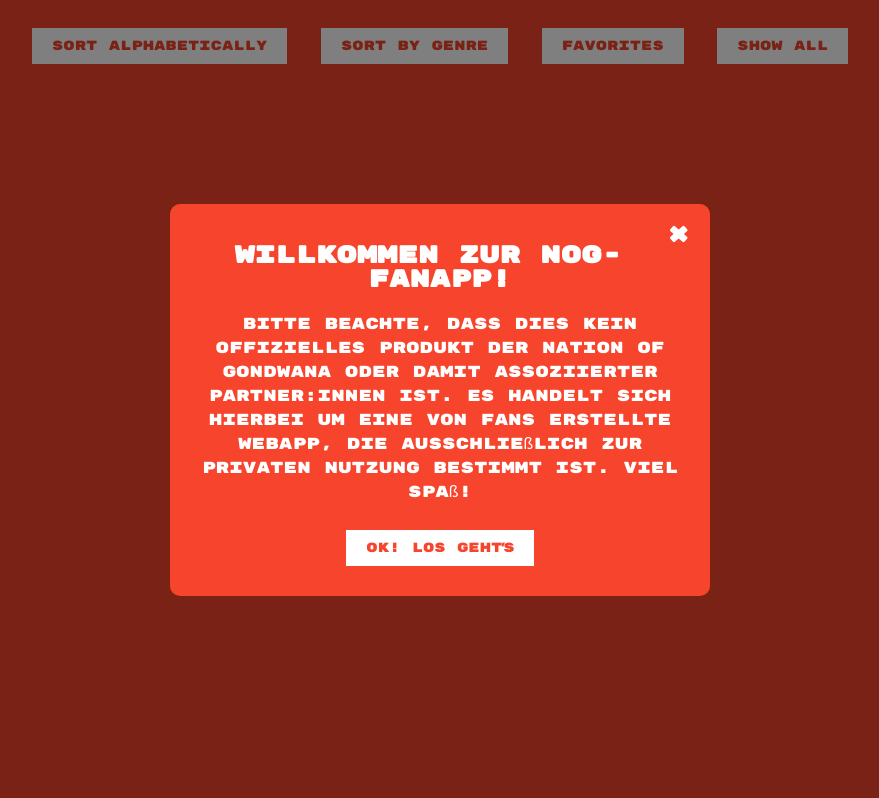
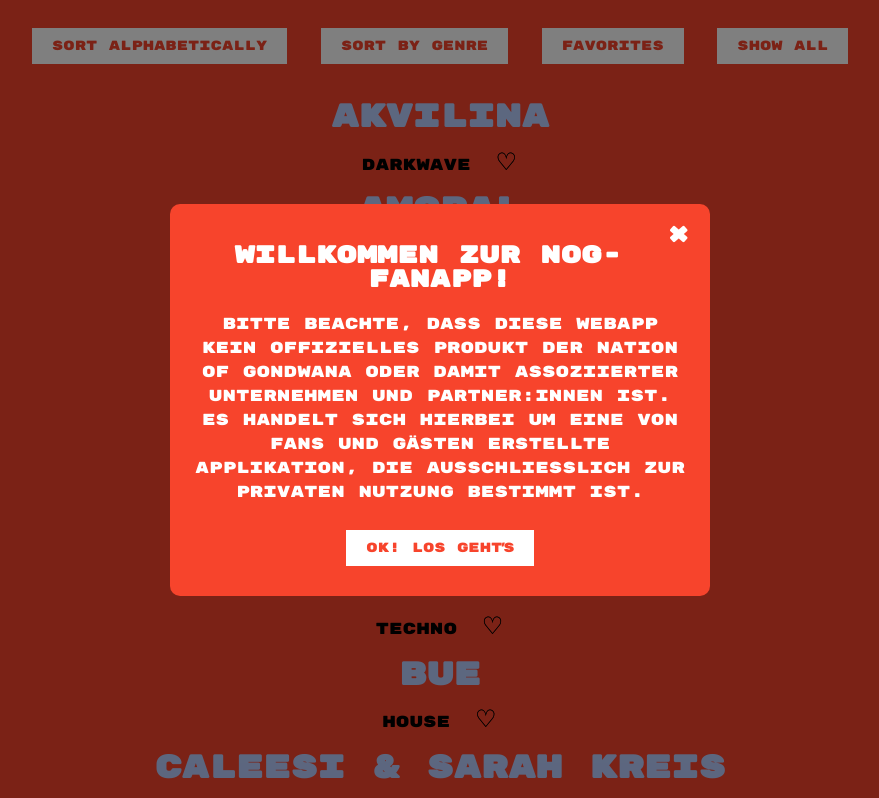
Before and after one commit to cfriedrichter/NoGLineupWebapp, a plain HTML site: page index.html in a window 1280 px wide. Shown: the top 798 px of the page, without its empty margins (200-1079 px from the left). Drawn offline with Linux system fonts and the light colour scheme.

Commit message:
Initial commit

```diff
--- a/artists.csv
+++ b/artists.csv
@@ -1,77 +1,77 @@
-artist;link
-Akvilina;https://soundcloud.com/akvilina
-Amoral;https://soundcloud.com/amoralish
-Aurora Halal;https://soundcloud.com/itsallhalal
-Beda;https://soundcloud.com/ainodj
-Best Boy Electric;https://soundcloud.com/bestboyelectric
-Black Devil;https://soundcloud.com/blackdavil
-Bue;https://soundcloud.com/dj-bue
-Caleesi & Sarah Kreis;https://soundcloud.com/caleesi
-Charon Styx;https://soundcloud.com/charonstyxs
-Corios;https://soundcloud.com/corios_berlin
-Cotumo;https://soundcloud.com/cotumo
-Crille & Tamalt;https://soundcloud.com/crilleundtamalt
-Danielle;https://soundcloud.com/danielle_dj
-Danilo Plessow aka MCDE;https://soundcloud.com/danilo-plessow
-Danny Deule;https://soundcloud.com/danny-deule
-Dasco;https://soundcloud.com/dj-dasco
-Dee Diggs;https://soundcloud.com/dee_diggs
-Detox Dan;https://soundcloud.com/katerkaries
-Di Linh;https://soundcloud.com/dilinhmusic
-Dixon;https://soundcloud.com/dixon
-DJ Tool;https://soundcloud.com/djnorthern
-Ellen Allien;https://soundcloud.com/ellen-allien
-Elliver;https://soundcloud.com/elliver-twist
-Emo Rugene;https://soundcloud.com/emo-rugene
-Felde;https://soundcloud.com/djfelde
-Ferdi;https://soundcloud.com/ferdilegrande
-Fuer Elise;https://soundcloud.com/fur_elise_0
-Galaxaura;https://soundcloud.com/galaxaura
-Gerd Janson;https://soundcloud.com/gerdjanson
-Gigi FM;https://soundcloud.com/gigi-fm
-Hanaby;https://soundcloud.com/wherrdeydodatat
-Hunee;https://soundcloud.com/hunee
-JaninJanina;https://soundcloud.com/janine
-Jaxx TMS;https://soundcloud.com/jaxxtms
-Joel Mull;https://soundcloud.com/joelmull
-Julio Paradise B2B Gwen Wayne;https://soundcloud.com/gwenwayne
-Kimchicora;https://soundcloud.com/kimchi-cora
-Kleintierschaukel;https://soundcloud.com/kleintierschaukel
-Lars Noll;https://soundcloud.com/larsnoll
-Leopardy;https://soundcloud.com/leopardy
-Lolsnake;https://soundcloud.com/lolsnake
-Luzi Gehrisch;https://soundcloud.com/luzi-gehrisch
-Lydo;https://soundcloud.com/lydole
-Mami;https://soundcloud.com/mami-music
-Marie Lung;https://soundcloud.com/marie_thessa
-Marie Montexier;https://soundcloud.com/mariemontexier
-Menquie;https://soundcloud.com/menqui
-Mimi Love;https://soundcloud.com/spreedelay
-Narciss;https://soundcloud.com/itsnarciss
-Oberheimer;https://soundcloud.com/oberheimer
-Octave One;https://soundcloud.com/octaveone
-Octo Octa;https://soundcloud.com/octoocta
-Omoloko;https://soundcloud.com/omoloko
-Or:la;https://soundcloud.com/orla_cd
-Oskar der Winzige;https://soundcloud.com/derwinzige
-Paquita Gordon;https://soundcloud.com/paquitagordon
-Perra Inmunda;https://soundcloud.com/perra_inmunda
-Phillip Jondo;https://soundcloud.com/dublab_de/phillip-jondo
-Portable;https://soundcloud.com/portable
-Pose Dia;https://soundcloud.com/pose_dia
-Puneh & Punani;https://soundcloud.com/thfradio/sets/puneh-punani
-Red Rooms;https://soundcloud.com/red_rooms
-Rieke1312;https://soundcloud.com/rieke1312
-Rodhad;https://soundcloud.com/rodhad
-Ruede Hagelstein;https://soundcloud.com/ruedehagelstein
-Saeko Killy;https://soundcloud.com/killy44
-Sandile;https://soundcloud.com/sandile_official
-Santi & Tugce;https://soundcloud.com/santiandtugce
-Shinedoe;https://soundcloud.com/shinedoe
-Snigglz;https://soundcloud.com/snigglz
-Stella Zekri;https://soundcloud.com/stella-zekri-ouiddir
-Suse;https://soundcloud.com/suse-official
-Sven Dohse;https://soundcloud.com/svendohse
-Tim Franklin;https://soundcloud.com/timfranklin
-Yaso G.;https://soundcloud.com/yaso_g
-Zum Kuckuck;https://soundcloud.com/kuckuck_chemnitz
+artist;link;genre
+Akvilina;https://soundcloud.com/akvilina;Darkwave
+Amoral;https://soundcloud.com/amoralish;Fast Techno
+Aurora Halal;https://soundcloud.com/itsallhalal;Techno
+Beda;https://soundcloud.com/ainodj;Tribal
+Best Boy Electric;https://soundcloud.com/bestboyelectric;Acid
+Bläck Dävil;https://soundcloud.com/blackdavil;Techno
+Bue;https://soundcloud.com/dj-bue;House
+Caleesi & Sarah Kreis;https://soundcloud.com/caleesi;Deep House
+Charon Styx;https://soundcloud.com/charonstyxs;Tech House
+Corios;https://soundcloud.com/corios_berlin;House
+Cotumo;https://soundcloud.com/cotumo;Darkwave
+Crille & Tamalt;https://soundcloud.com/crilleundtamalt;House
+Danielle;https://soundcloud.com/danielle_dj;House
+Danilo Plessow aka MCDE;https://soundcloud.com/danilo-plessow;Disco
+Danny Deule;https://soundcloud.com/danny-deule;Disco
+Dasco;https://soundcloud.com/dj-dasco;House
+Dee Diggs;https://soundcloud.com/dee_diggs;House
+Detox Dan;https://soundcloud.com/katerkaries;Techno
+Di Linh;https://soundcloud.com/dilinhmusic;Techno
+Dixon;https://soundcloud.com/dixon;House
+DJ Tool;https://soundcloud.com/djnorthern;Garage
+Ellen Allien;https://soundcloud.com/ellen-allien;Techno
+Elliver;https://soundcloud.com/elliver-twist;Acid House
+Emo Rugene;https://soundcloud.com/emo-rugene;House
+Felde;https://soundcloud.com/djfelde;Experimental Chill
+Ferdi;https://soundcloud.com/ferdilegrande;Techno
+Für Elise;https://soundcloud.com/fur_elise_0;Fast Techno
+Galaxaura;https://soundcloud.com/galaxaura;House
+Gerd Janson;https://soundcloud.com/gerdjanson;House
+Gigi FM;https://soundcloud.com/gigi-fm;Ambient
+Hanaby;https://soundcloud.com/wherrdeydodatat;HouseC27
+Hunee;https://soundcloud.com/hunee;World Music
+JaninJanina;https://soundcloud.com/janine;House
+Jaxx TMS;https://soundcloud.com/jaxxtms;Disco, House
+Joel Mull;https://soundcloud.com/joelmull;Techno
+Julio Paradise B2B Gwen Wayne;https://soundcloud.com/gwenwayne;House
+Kimchicora;https://soundcloud.com/kimchi-cora;Trance
+Kleintierschaukel;https://soundcloud.com/kleintierschaukel;Downtempo
+Lars Noll;https://soundcloud.com/larsnoll;Chill
+Leopardy;https://soundcloud.com/leopardy;House
+Lolsnake;https://soundcloud.com/lolsnake;Fast Techno
+Luzi Gehrisch;https://soundcloud.com/luzi-gehrisch;Chill
+Lydo;https://soundcloud.com/lydole;House
+Mami;https://soundcloud.com/mami-music;Techno
+Marie Lung;https://soundcloud.com/marie_thessa;House
+Marie Montexier;https://soundcloud.com/mariemontexier;Techno
+Menquie;https://soundcloud.com/menqui;Chill
+Mimi Love;https://soundcloud.com/spreedelay;House
+Narciss;https://soundcloud.com/itsnarciss;Eurodance
+Oberheimer;https://soundcloud.com/oberheimer;Chill
+Octave One;https://soundcloud.com/octaveone;Techno
+Octo Octa;https://soundcloud.com/octoocta;House
+Omoloko;https://soundcloud.com/omoloko;House
+Or:la;https://soundcloud.com/orla_cd;Breakbeat
+Oskar der Winzige;https://soundcloud.com/derwinzige;Chill
+Paquita Gordon;https://soundcloud.com/paquitagordon;House
+Perra Inmunda;https://soundcloud.com/perra_inmunda;House
+Phillip Jondo;https://soundcloud.com/dublab_de/phillip-jondo;House
+Portable;https://soundcloud.com/portable;House
+Pose Dia;https://soundcloud.com/pose_dia;Breakbeat
+Puneh & Punani;https://soundcloud.com/thfradio/sets/puneh-punani;Breakbeat
+Red Rooms;https://soundcloud.com/red_rooms;Fast Techno
+Rieke1312;https://soundcloud.com/rieke1312;Trance
+Rødhåd;https://soundcloud.com/rodhad;Techno
+Ruede Hagelstein;https://soundcloud.com/ruedehagelstein;Techno
+Saeko Killy;https://soundcloud.com/killy44;Chill
+Sandilé;https://soundcloud.com/sandile_official;House
+Santi & Tuğçe;https://soundcloud.com/santiandtugce;Downtempo
+Shinedoe;https://soundcloud.com/shinedoe;Techno
+Snigglz;https://soundcloud.com/snigglz;Chill
+Stella Zekri;https://soundcloud.com/stella-zekri-ouiddir;House
+Suse;https://soundcloud.com/suse-official;House
+Sven Dohse;https://soundcloud.com/svendohse;Techno
+Tim Franklin;https://soundcloud.com/timfranklin;Indie
+Yaso G.;https://soundcloud.com/yaso_g;House
+Zum Kuckuck;https://soundcloud.com/kuckuck_chemnitz;Chill
--- a/index.html
+++ b/index.html
@@ -4,7 +4,8 @@
   <title>NATION OF GONDWANA 2024</title>
   <meta charset="UTF-8">
   <meta name="viewport" content="width=device-width, initial-scale=1">
-  <link rel="manifest" href="/manifest.json">
+  <link rel="manifest" href="manifest.json">
+  <link rel="icon" type="image/png" href="icon.png">
   <link rel="preconnect" href="https://fonts.googleapis.com">
   <link rel="preconnect" href="https://fonts.gstatic.com" crossorigin>
   <link href="https://fonts.googleapis.com/css2?family=Rubik+Mono+One&display=swap" rel="stylesheet">
@@ -14,7 +15,7 @@
   <script>
     if ('serviceWorker' in navigator) {
       window.addEventListener('load', () => {
-        navigator.serviceWorker.register('/sw.js').then(registration => {
+        navigator.serviceWorker.register('sw.js').then(registration => {
           console.log('ServiceWorker registration successful with scope: ', registration.scope);
         }, err => {
           console.log('ServiceWorker registration failed: ', err);
@@ -34,27 +35,36 @@
 
     function loadArtists() {
   fetch('artists.csv')
-        .then(response => response.text())
+    .then(response => {
+      if (!response.ok) {
+        throw new Error('Network response was not ok ' + response.statusText);
+      }
+      return response.text();
+    })
     .then(data => {
+      console.log('CSV data:', data); // Debugging: Log CSV data
       const rows = data.split('\n').slice(1); // Ignore header row
       const container = document.getElementById('artists-container');
       container.innerHTML = '';
       rows.forEach(row => {
-            const [artistName, artistLink] = row.split(',');
-            if (artistName && artistLink) {
+        const [artistName, artistLink, genre] = row.split(';'); // Using semicolon as the delimiter
+        console.log('Artist:', artistName, 'Link:', artistLink, 'Genre:', genre); // Debugging: Log artist details
+        if (artistName && artistLink && genre) {
           const artistElement = document.createElement('div');
           artistElement.classList.add('artist');
           artistElement.innerHTML = `
             <h1><a href="${artistLink.trim()}" target="_blank">${artistName.trim()}</a></h1>
-                <p>Genre Placeholder <span class="heart" onclick="toggleFavorite(this.parentElement, '${artistName.trim()}')">♡</span></p>
+            <p>${genre.trim()} <span class="heart" onclick="toggleFavorite(this.parentElement, '${artistName.trim()}')">♡</span></p>
           `;
           container.appendChild(artistElement);
         }
       });
       updateHeartIcons();
+    })
+    .catch(error => {
+      console.error('Error fetching the CSV file:', error); // Debugging: Log errors
     });
 }
-
     function sortArtists(criteria) {
       let artists = Array.from(document.querySelectorAll('.artist'));
       artists.sort((a, b) => {
@@ -146,7 +156,7 @@
     <div class="popup-content">
       <span class="close" onclick="closePopup()">&times;</span>
       <h2>Willkommen zur NoG-FanApp!</h2>
-      <p>Bitte beachte, dass dies kein offizielles Produkt der Nation of Gondwana oder damit assoziierter Partner:innen ist. Es handelt sich hierbei um eine von Fans erstellte WebApp, die ausschließlich zur privaten Nutzung bestimmt ist. Viel Spaß!</p>
+      <p>Bitte beachte, dass diese WebApp kein offizielles Produkt der Nation of Gondwana oder damit assoziierter Unternehmen und Partner:innen ist. Es handelt sich hierbei um eine von Fans und Gästen erstellte Applikation, die ausschliesslich zur privaten Nutzung bestimmt ist.</p>
       <button onclick="closePopup()">Ok! Los geht’s</button>
     </div>
   </div>
--- a/sw.js
+++ b/sw.js
@@ -1,8 +1,12 @@
 const cacheName = 'NoG2024-v1';
 const assetsToCache = [
   '/',
-  '/NoG-Lineup_Webapp.html',
+  '/index.html',
   '/manifest.json',
+  '/styles.css',
+  '/artists.csv',
+  '/icon_192.png',
+  '/icon.png',
   // Add all your other files here like CSS, JS, images
 ];
 
```
Also changed, not shown: icon.png (added), icon_192.png (added), manifest.json, 2 other files. Lines whose indentation alone changed are shown as unchanged.
